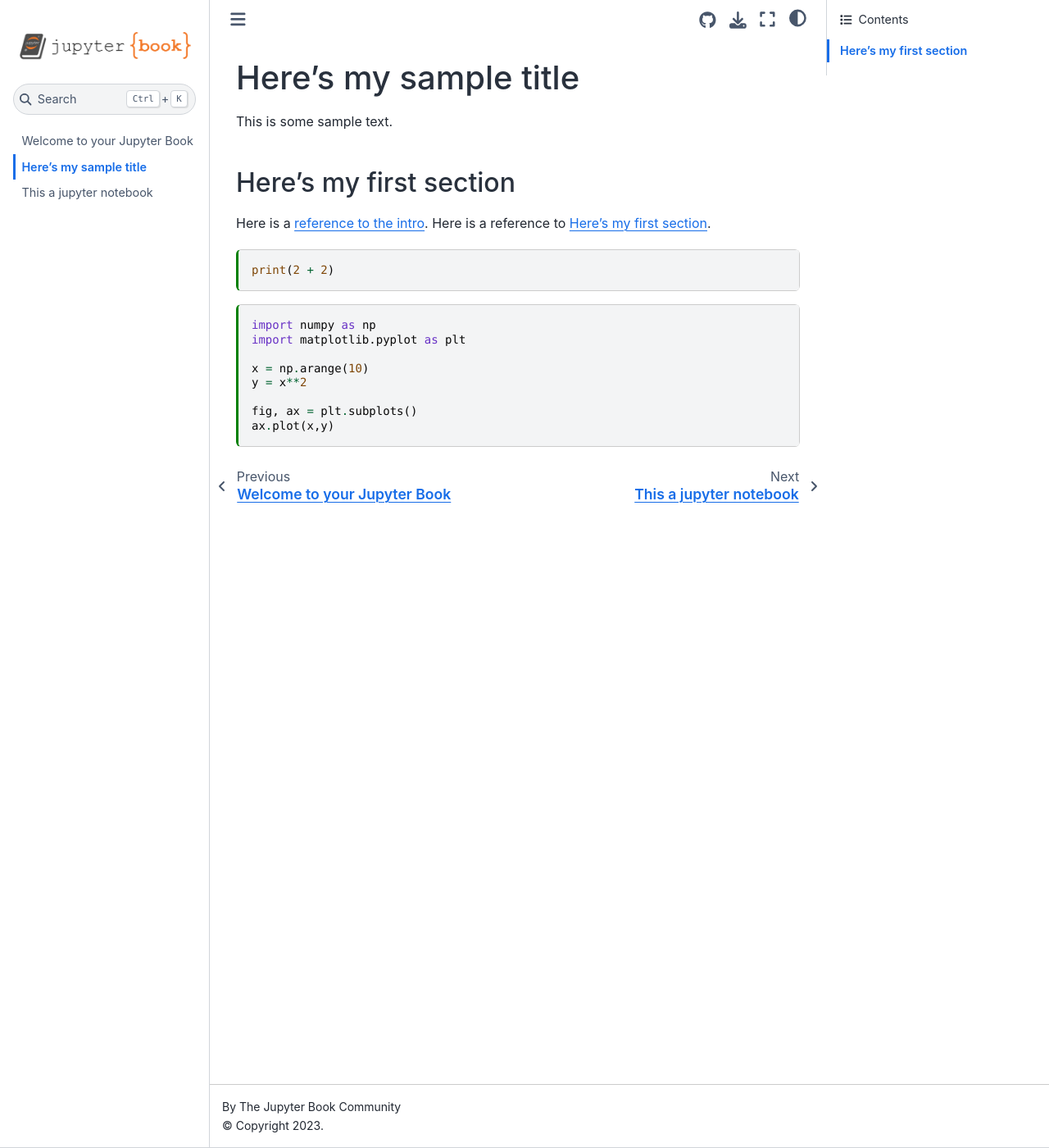
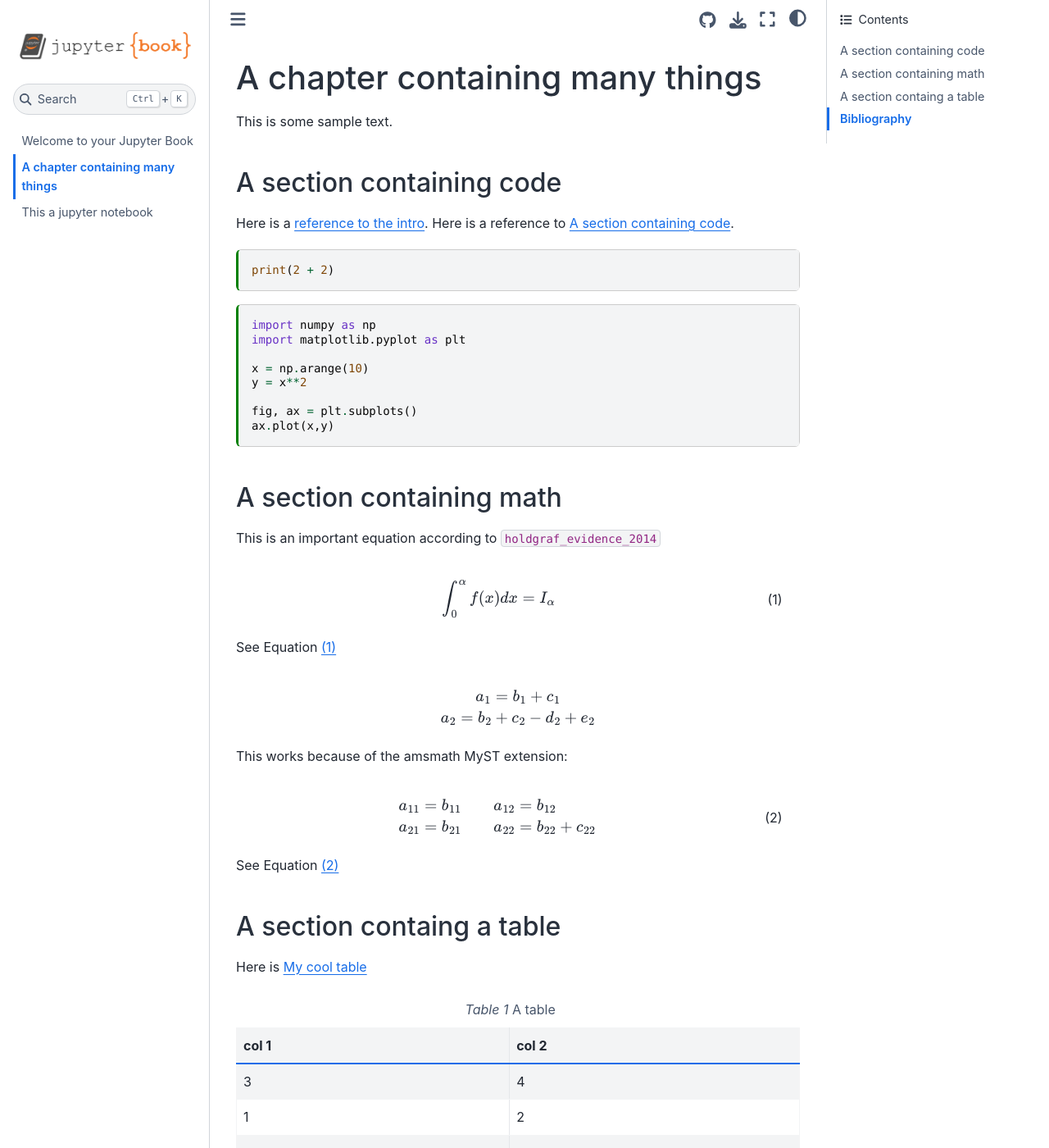
Before and after one commit to gschramm/jupyer-testbook, a Jupyter Book: the page built from mymarkdownfile.md, in a window 1280 px wide and 1400 px high. Shown: the whole window at 82% size. Built offline with Jupyter Book 1.0.4 settings and Sphinx 7.4.7 and the Sphinx Book theme 1.1.4, drawn with Linux system fonts in a browser that asks for light colours; cross-references to code outside the pages are shown as plain code.

Commit message:
add more examples

````diff
--- a/_config.yml
+++ b/_config.yml
@@ -30,3 +30,9 @@ repository:
 html:
   use_issues_button: true
   use_repository_button: true
+
+parse:
+  myst_enable_extensions:
+    # don't forget to list any other extensions you want enabled,
+    # including those that are enabled by default!
+    - amsmath
--- a/mymarkdownfile.md
+++ b/mymarkdownfile.md
@@ -13,12 +13,12 @@ kernelspec:
   name: python3
 ---
 
-# Here's my sample title
+# A chapter containing many things
 
 This is some sample text.
 
 (section-label)=
-## Here's my first section
+## A section containing code
 
 Here is a [reference to the intro](intro.md). Here is a reference to [](section-label).
 
@@ -36,3 +36,52 @@ y = x**2
 fig, ax = plt.subplots()
 ax.plot(x,y)
 ```
+
+## A section containing math
+
+This is an important equation according to {cite}`holdgraf_evidence_2014`
+
+```{math}
+:label: eq-one
+\int_0^\alpha f(x) dx = I_\alpha
+```
+See Equation [](eq-one)
+
+\begin{gather*}
+a_1=b_1+c_1\\
+a_2=b_2+c_2-d_2+e_2
+\end{gather*}
+
+This works because of the amsmath MyST extension:
+
+```{math}
+:label: eq-two
+\begin{align}
+a_{11}& =b_{11}&
+  a_{12}& =b_{12}\\
+a_{21}& =b_{21}&
+  a_{22}& =b_{22}+c_{22}
+\end{align}
+```
+
+See Equation [](eq-two)
+
+
+## A section containg a table
+
+Here is [My cool table](my-table-ref)
+
+```{table} A table
+:name: my-table-ref
+
+| col 1 | col 2 |
+|---|---|
+| 3 | 4 |
+| 1 | 2 |
+| a | b |
+```
+
+## Bibliography
+
+```{bibliography}
+```
````
Also changed, not shown: test.ipynb.
